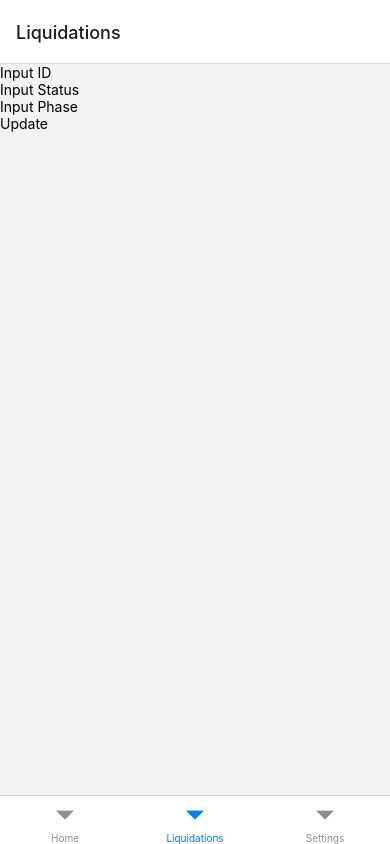
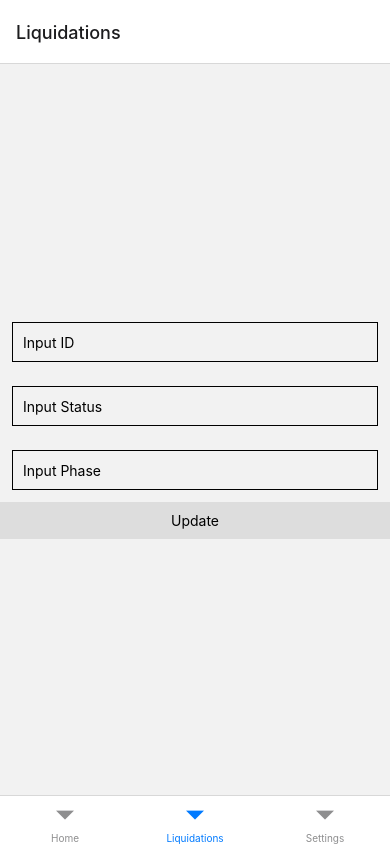
Before and after one commit to duc24600/AwesomeProject, a React Native app: screen /Liquidations in a window 390 px wide. Built offline with nearby package versions, Linux system fonts and the light colour scheme; what abab would draw is missing.

Commit message:
delete scss

```diff
--- a/package.json
+++ b/package.json
@@ -35,7 +35,6 @@
     "metro-react-native-babel-preset": "0.73.9",
     "prettier": "^2.4.1",
     "react-test-renderer": "18.2.0",
-    "sass": "^1.62.1",
     "typescript": "4.8.4"
   },
   "jest": {
--- a/src/screens/Liquidations.jsx
+++ b/src/screens/Liquidations.jsx
@@ -1,5 +1,4 @@
 import React, { useState } from "react"
-import "./liquidations.scss"
 import {
   StyleSheet,
   Text,
@@ -15,7 +14,6 @@ function Liquidations() {
   const [status, setStatus] = useState('');
   const [phase, setPhase] = useState('');
   const [obj, setObj] = useState({});
-  //const [data, setData] = useState({});
 
   const onPress = async () => {
     setObj({
@@ -33,51 +31,51 @@ function Liquidations() {
   };
 
   return (
-    <View class="container">
-      <View class="sub-container">
+    <View style={styles.container}>
+      <View>
         <TextInput
-          class="input"
+          style={styles.input}
           placeholder="Input ID"
           value={id}
           onChangeText={setId} />
         <TextInput
-          class="input"
+          style={styles.input}
           placeholder="Input Status"
           value={status}
           onChangeText={setStatus} />
         <TextInput
-          class="input"
+          style={styles.input}
           placeholder="Input Phase"
           value={phase}
           onChangeText={setPhase} />
       </View>
-      <TouchableOpacity class="button" onPress={onPress}>
+      <TouchableOpacity style={styles.button} onPress={onPress}>
         <Text>Update</Text>
       </TouchableOpacity>
-      <View class="sub-container">
+      <View>
         <Text>{message}</Text>
       </View>
     </View>
   )
 }
-// const styles = StyleSheet.create({
-//   input: {
-//     height: 40,
-//     margin: 12,
-//     borderWidth: 1,
-//     padding: 10,
-//   },
-//   container: {
-//     flex: 1,
-//     justifyContent: "center",
-//     alignItems: "stretch"
-//   },
-//   button: {
-//     alignItems: "center",
-//     backgroundColor: '#DDDDDD',
-//     padding: 10,
-//     marginBottom: 10,
-//   }
-// })
+const styles = StyleSheet.create({
+  input: {
+    height: 40,
+    margin: 12,
+    borderWidth: 1,
+    padding: 10,
+  },
+  container: {
+    flex: 1,
+    justifyContent: "center",
+    alignItems: "stretch"
+  },
+  button: {
+    alignItems: "center",
+    backgroundColor: '#DDDDDD',
+    padding: 10,
+    marginBottom: 10,
+  }
+})
 
 export default Liquidations
--- a/src/screens/liquidations.scss
+++ /dev/null
@@ -1,21 +0,0 @@
-.container {
-    flex: 1;
-    justify-content: center;
-    align-items: stretch;
-
-    .sub-container {
-        .input {
-            height: 40;
-            margin: 12;
-            border-width: 1;
-            padding: 10;
-        }
-    }
-
-    .button {
-        align-items: center;
-        background-color: #DDDDDD;
-        padding: 10;
-        margin-bottom: 10;
-    }
-}
```
Also changed, not shown: 1 other file (tests, documents, lock files or other folders).
